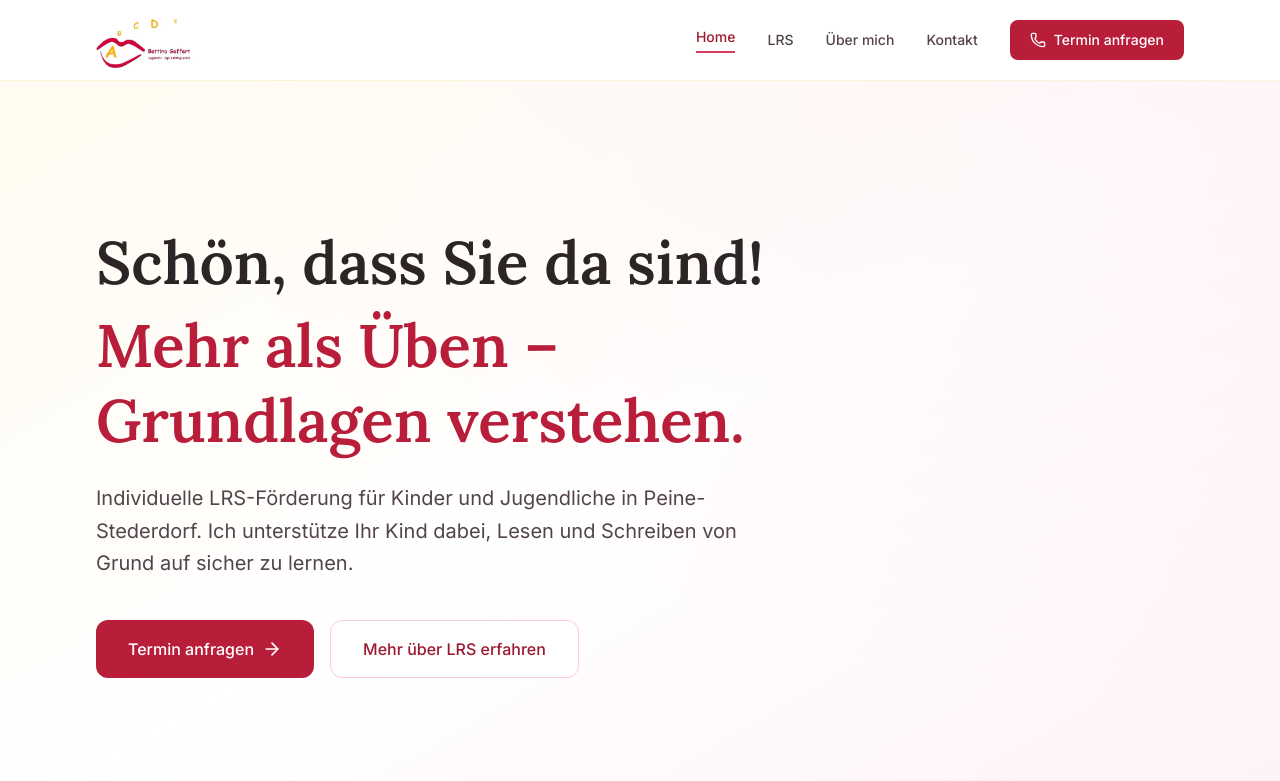
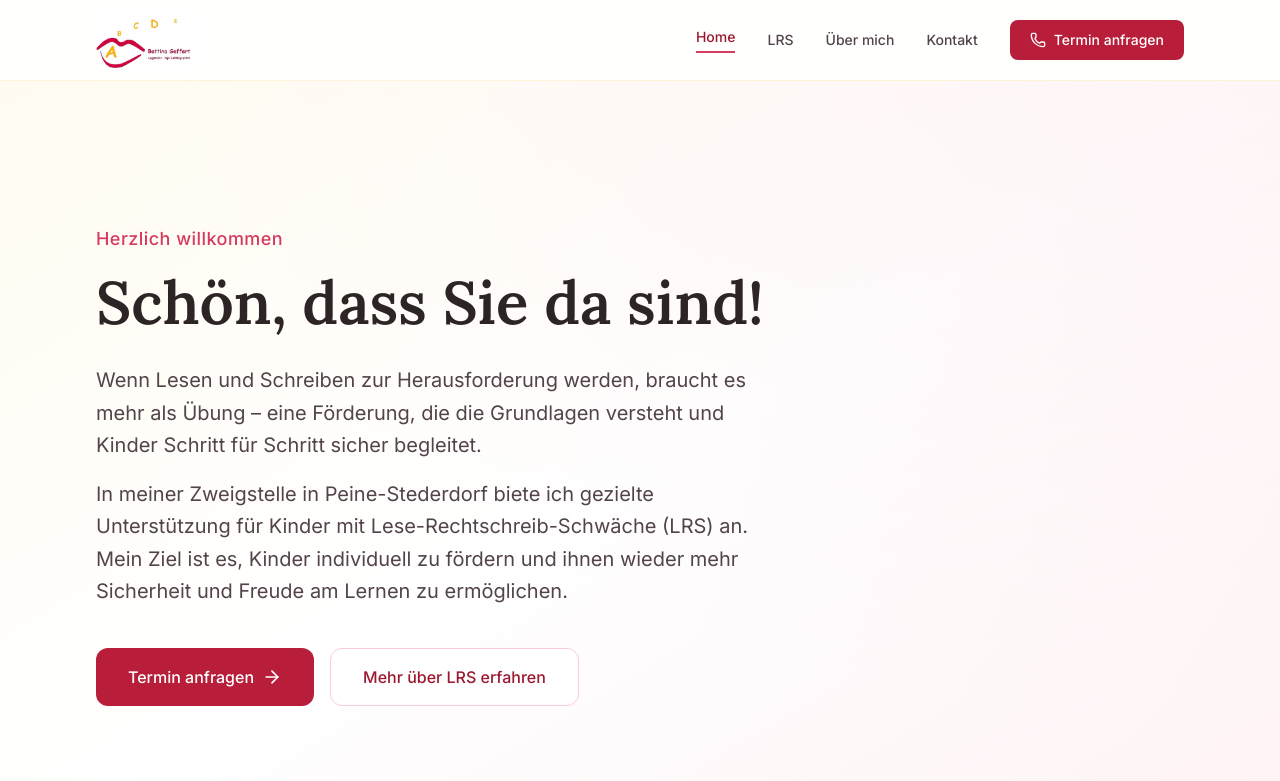
Before and after one commit to SamsiGg/Sinnfonie-Webiste, a Next.js app: page / in a window 1280 px wide. Shown: the top 781 px of the page. Built offline with nearby package versions, Linux system fonts and the light colour scheme.

Commit message:
Update hero text with welcoming two-paragraph introduction
Replace short tagline with warmer, more personal greeting and detailed
description of the LRS support offering in Peine-Stederdorf.

Made-with: Cursor

```diff
--- a/src/app/page.tsx
+++ b/src/app/page.tsx
@@ -34,9 +34,10 @@ export default function Home() {
   return (
     <>
       <Hero
+        greeting="Herzlich willkommen"
         title="Schön, dass Sie da sind!"
-        highlight="Mehr als Üben – Grundlagen verstehen."
-        subtitle="Individuelle LRS-Förderung für Kinder und Jugendliche in Peine-Stederdorf. Ich unterstütze Ihr Kind dabei, Lesen und Schreiben von Grund auf sicher zu lernen."
+        subtitle="Wenn Lesen und Schreiben zur Herausforderung werden, braucht es mehr als Übung – eine Förderung, die die Grundlagen versteht und Kinder Schritt für Schritt sicher begleitet."
+        secondaryText="In meiner Zweigstelle in Peine-Stederdorf biete ich gezielte Unterstützung für Kinder mit Lese-Rechtschreib-Schwäche (LRS) an. Mein Ziel ist es, Kinder individuell zu fördern und ihnen wieder mehr Sicherheit und Freude am Lernen zu ermöglichen."
       />
 
       {/* Trust-Bar */}
--- a/src/components/Hero.tsx
+++ b/src/components/Hero.tsx
@@ -2,18 +2,22 @@ import Link from "next/link";
 import { ArrowRight } from "lucide-react";
 
 interface HeroProps {
+  greeting?: string;
   title: string;
   highlight?: string;
   subtitle: string;
+  secondaryText?: string;
   showCta?: boolean;
   ctaText?: string;
   ctaHref?: string;
 }
 
 export default function Hero({
+  greeting,
   title,
   highlight,
   subtitle,
+  secondaryText,
   showCta = true,
   ctaText = "Termin anfragen",
   ctaHref = "/kontakt",
@@ -23,6 +27,11 @@ export default function Hero({
       <div className="absolute inset-0 bg-[radial-gradient(ellipse_at_top_right,_var(--color-primary-100)_0%,_transparent_60%)] opacity-40" />
       <div className="relative max-w-6xl mx-auto px-4 sm:px-6 lg:px-8 py-20 sm:py-28 lg:py-36">
         <div className="max-w-3xl">
+          {greeting && (
+            <p className="text-primary-500 font-medium text-lg mb-3 tracking-wide">
+              {greeting}
+            </p>
+          )}
           <h1 className="font-serif text-4xl sm:text-5xl lg:text-6xl font-semibold text-text-primary leading-tight">
             {title}
             {highlight && (
@@ -32,6 +41,11 @@ export default function Hero({
           <p className="mt-6 text-lg sm:text-xl text-text-secondary leading-relaxed max-w-2xl">
             {subtitle}
           </p>
+          {secondaryText && (
+            <p className="mt-4 text-lg sm:text-xl text-text-secondary leading-relaxed max-w-2xl">
+              {secondaryText}
+            </p>
+          )}
           {showCta && (
             <div className="mt-10 flex flex-wrap gap-4">
               <Link
```
